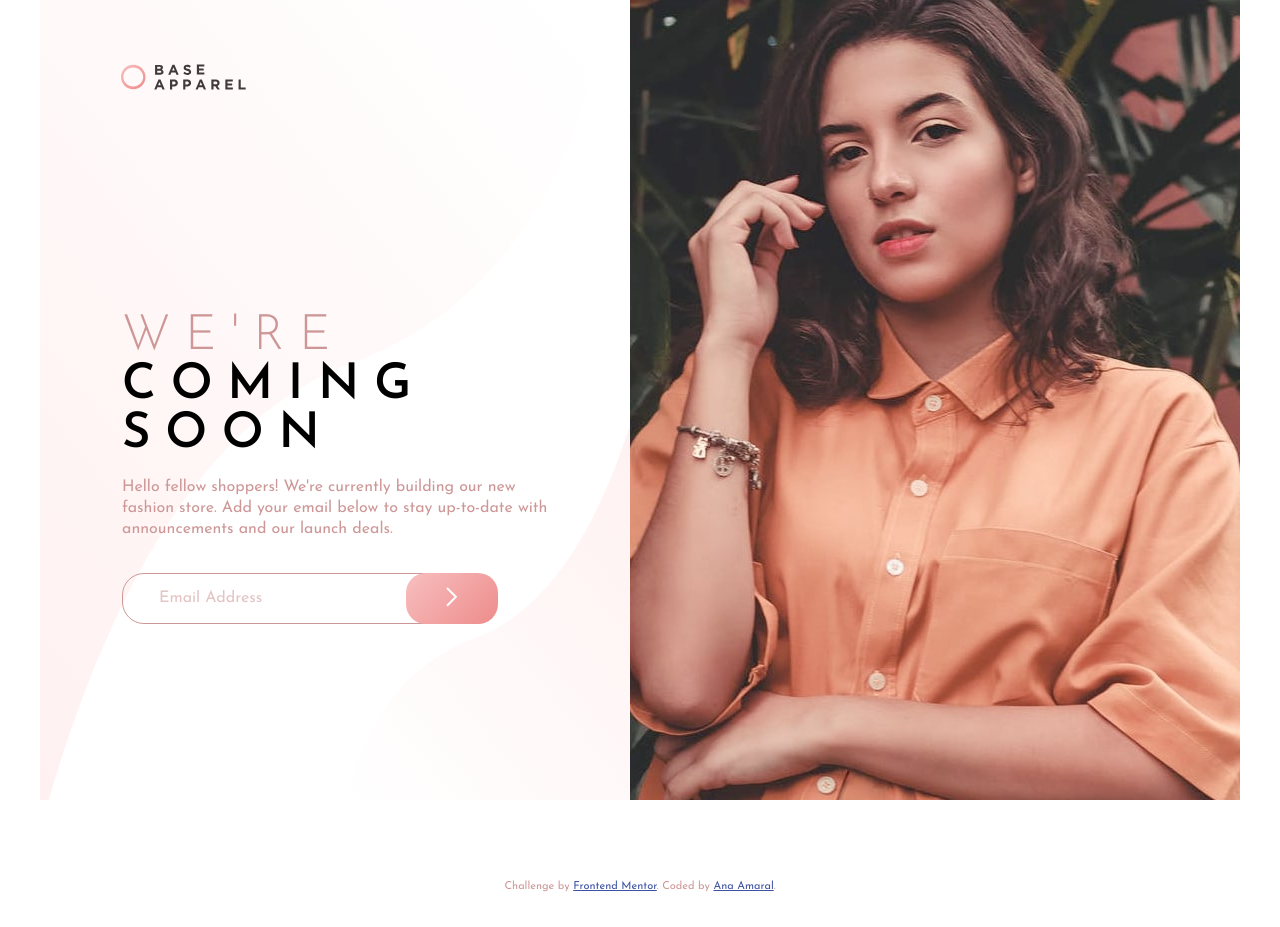
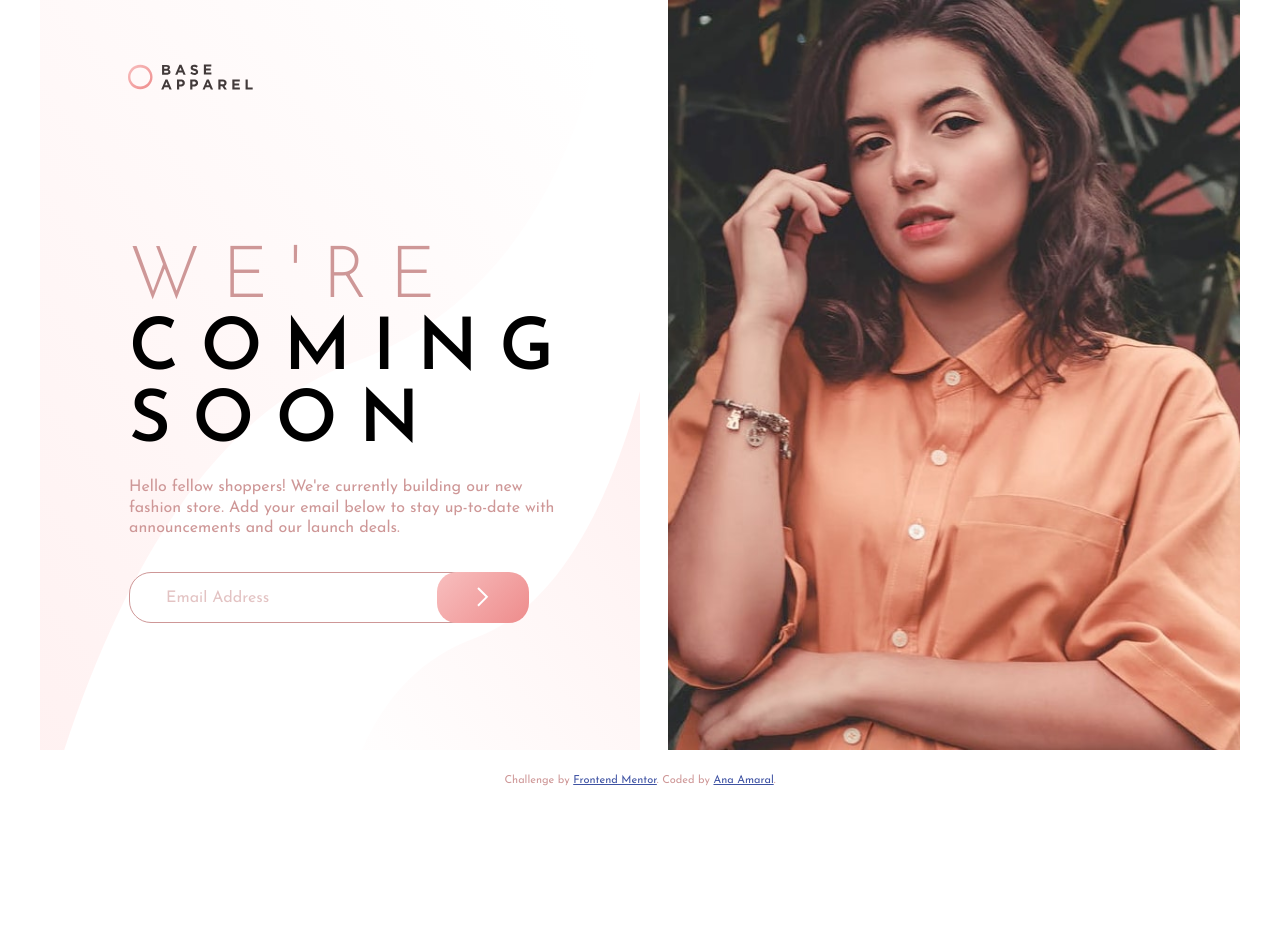
Before and after one commit to MachadoA/JS-newbie, a plain HTML site: page base-apparel-coming-soon/base-apparel-coming-soon-master/index.html in a window 1280 px wide. After the commit the page ends 800 px from the top, so only its background shows below. Drawn offline with Linux system fonts and the light colour scheme.

Commit message:
height img main

```diff
--- a/base-apparel-coming-soon/base-apparel-coming-soon-master/css/style.css
+++ b/base-apparel-coming-soon/base-apparel-coming-soon-master/css/style.css
@@ -35,6 +35,9 @@ body {
 }
 .main-img{
     padding: 4vh 0 7vh 0;
+}
+article.main-img img {
+    max-height: 100%;
 }
 
 .text{
@@ -120,18 +123,24 @@ input[type="email"]:not(:focus) {
 .attribution { font-size: 11px; text-align: center; padding-top: 10vh;}
 .attribution a { color: hsl(228, 45%, 44%); }
 
+
+
 @media  (min-width: 1200px) {
 .container{
     margin: auto;
     display: flex;
     flex-direction: row-reverse;
     width: 1200px;
-    height: 800px;
+    height: calc(100vh - 50px);
     background-image: url(/images/bg-pattern-desktop.svg);
     background-repeat: no-repeat;
     background-size: cover;
     z-index: -1;
     background-size: 600px 830px;
+}
+
+.main-img picture{
+    height: calc(100vh - 50px);
 }
 .text{
     padding: 82px;
@@ -150,10 +159,10 @@ input[type="email"]:not(:focus) {
     top: 8vh;
 }
 .title-text{
-    padding-top: 90px;
+    padding-top: 70px;
 }
 h1{
-    font-size: 49px;
+    font-size: 72px;
 }
 .error{
     right: 150px;
@@ -165,6 +174,12 @@ h1{
 .img-mobile{
     width: inherit;
 }
+.attribution {
+    font-size: 11px;
+    text-align: center;
+    padding-top: 3vh;
+    padding-bottom: 0;
+}
 }
 
 /* JS */
```
